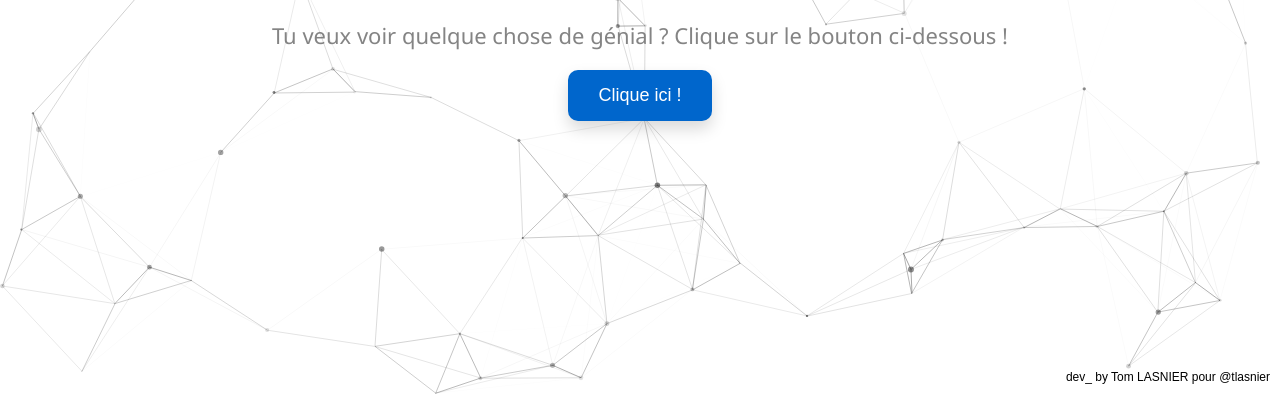
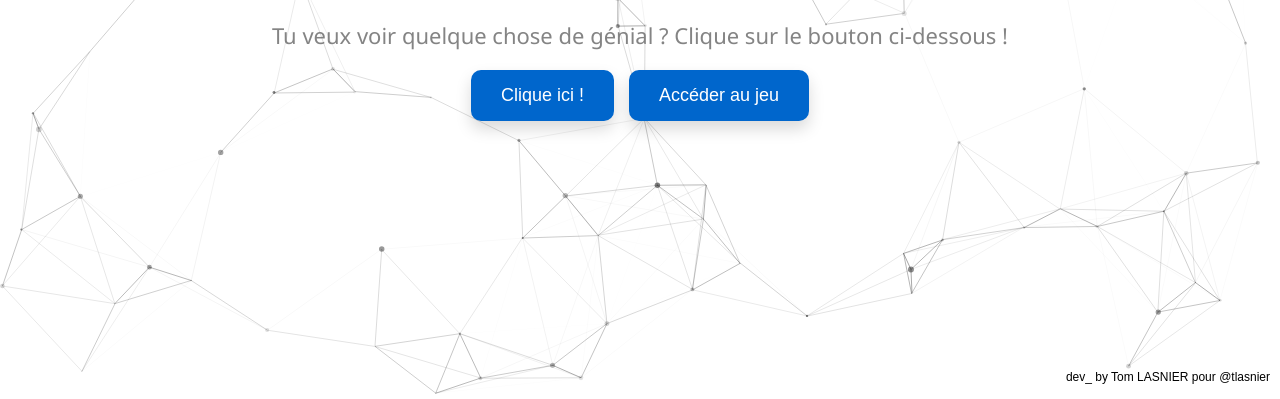
Before and after one commit to tlasnier0/playgroundsite, a plain HTML site: page index.html in a window 1280 px wide. Shown: the part 406-805 px from the top of the page. Drawn offline with nearby package versions, Linux system fonts and the light colour scheme.

Commit message:
game implemented

```diff
--- a/index.html
+++ b/index.html
@@ -15,7 +15,11 @@
 
   <p class="message" id="secondary-text">Tu veux voir quelque chose de génial ? Clique sur le bouton ci-dessous !</p>
 
-  <button class="click-btn" onclick="rickroll()">Clique ici !</button>
+  <!-- Groupe de boutons -->
+  <div class="button-group">
+    <button class="click-btn" onclick="rickroll()">Clique ici !</button>
+    <button class="click-btn" onclick="window.location.href='game.html'">Accéder au jeu</button>
+  </div>
 
   <!-- Vidéo masquée par défaut -->
   <div class="video-background">
--- a/style.css
+++ b/style.css
@@ -28,6 +28,14 @@ body {
   margin: 0;
 }
 
+/* Conteneur pour les boutons */
+.button-group {
+  display: flex;
+  gap: 15px; /* espace entre les boutons */
+  justify-content: center;
+  margin-top: 20px;
+}
+
 .click-btn {
   font-size: 18px;
   background-color: #0066cc;
@@ -36,8 +44,8 @@ body {
   cursor: pointer;
   border-radius: 10px;
   box-shadow: 0 8px 16px rgba(0, 0, 0, 0.15);
-    margin-top: 20px;
   padding: 15px 30px;
+  transition: transform 0.2s ease, box-shadow 0.2s ease;
 }
 
 .click-btn:hover {
```
Lines whose indentation alone changed are shown as unchanged.
